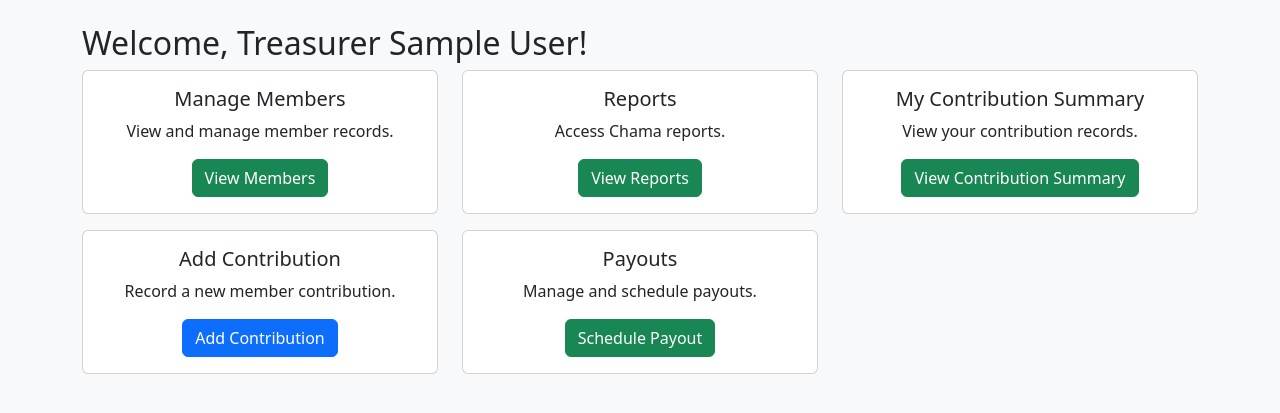
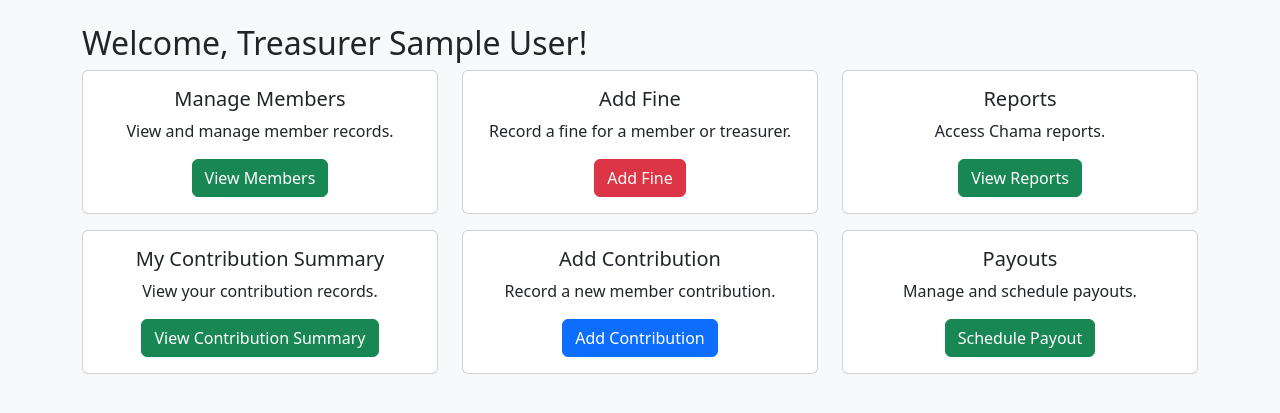
Before and after one commit to mukamisrealm/ChapChapPay, a PHP site: page /treasurerdashboard.php in a window 1280 px wide. Shown: the part 56-469 px from the top of the page. Run offline with PHP 8.4, Linux system fonts and the light colour scheme; the visitor is signed in with stand-in values (Sample User, id 1).

Commit message:
added an add fine card

```diff
--- a/treasurerdashboard.php
+++ b/treasurerdashboard.php
@@ -45,6 +45,18 @@ $name = $_SESSION['name'];
         </div>
       </div>
     </div>
+
+    <!-- Add Fine -->
+<div class="col-md-4 mb-3">
+  <div class="card text-center">
+    <div class="card-body">
+      <h5 class="card-title">Add Fine</h5>
+      <p class="card-text">Record a fine for a member or treasurer.</p>
+      <a href="add_fine.php" class="btn btn-danger">Add Fine</a>
+    </div>
+  </div>
+</div>
+
 
     <!-- View Reports -->
     <div class="col-md-4 mb-3">
```
